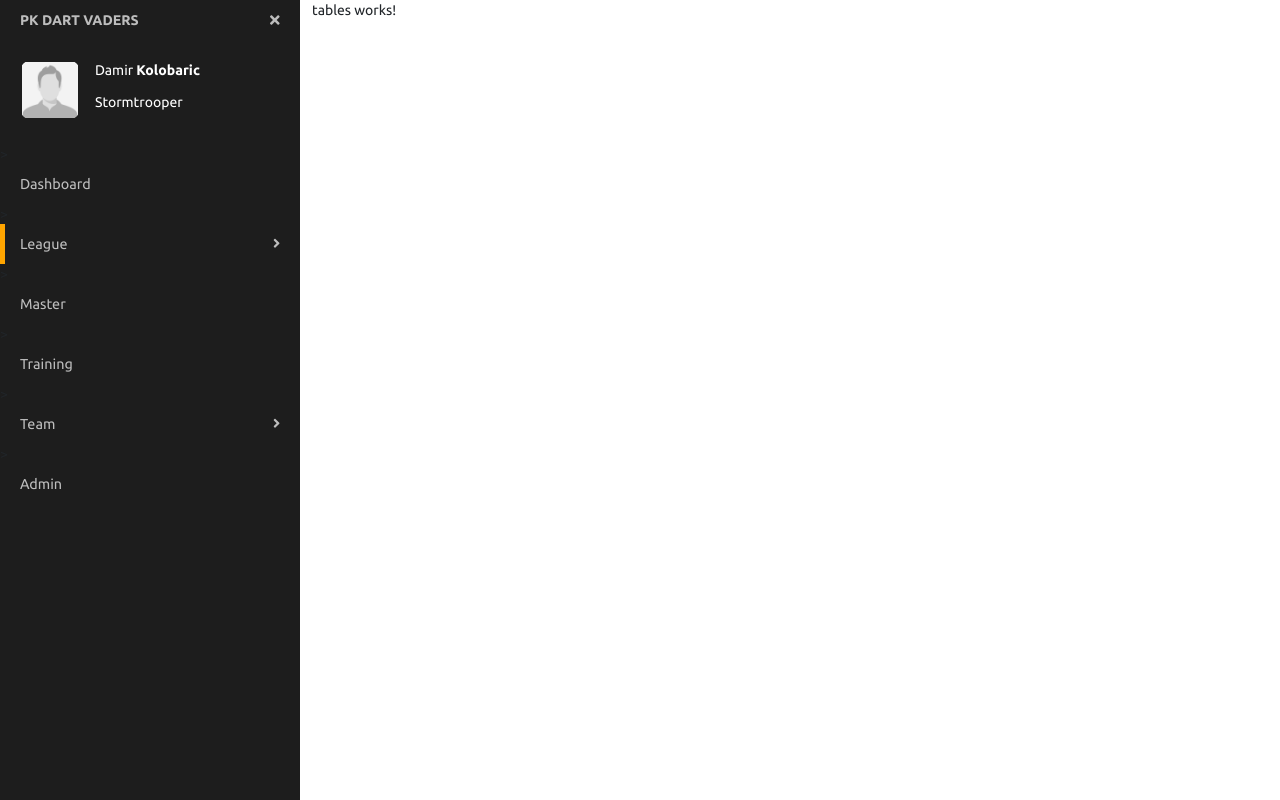
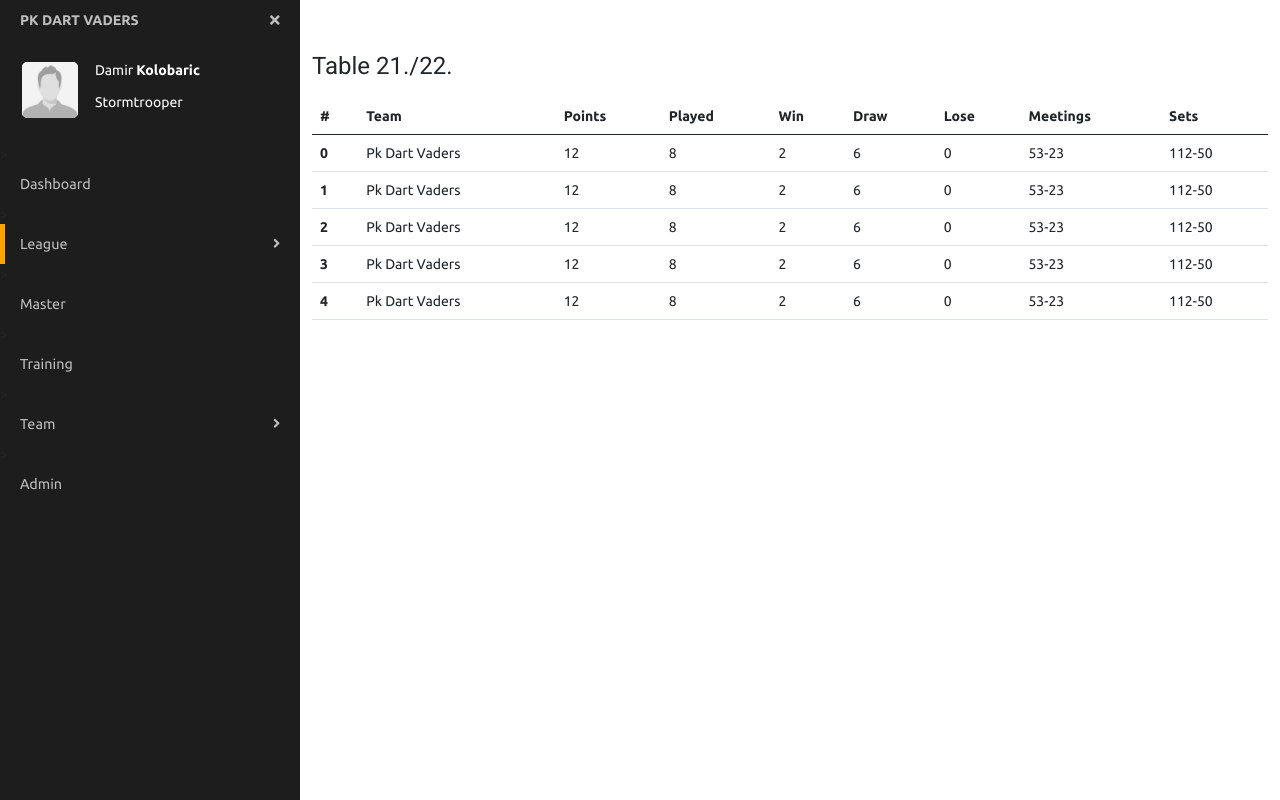
Before and after one commit to dambasb/pk_dart_vaders, an Angular app: page /league/table in a window 1280 px wide. Built offline with nearby package versions, Linux system fonts and the light colour scheme.

Commit message:
sipmple table

```diff
--- a/src/app/app-routing.module.ts
+++ b/src/app/app-routing.module.ts
@@ -5,7 +5,7 @@ import { DashboardComponent } from './dashboard/dashboard.component';
 import { FixturesComponent } from './league/fixtures/fixtures.component';
 import { LeagueComponent } from './league/league.component';
 import { StatesComponent } from './league/states/states.component';
-import { TablesComponent } from './league/tables/tables.component';
+import { TablesComponent } from './league/table/table.component';
 import { MasterComponent } from './master/master.component';
 import { TeamComponent } from './team/team.component';
 import { TrainingComponent } from './training/training.component';
--- a/src/app/app.module.ts
+++ b/src/app/app.module.ts
@@ -12,7 +12,7 @@ import { TrainingComponent } from './training/training.component';
 import { TeamComponent } from './team/team.component';
 import { AdminComponent } from './admin/admin.component';
 import { FixturesComponent } from './league/fixtures/fixtures.component';
-import { TablesComponent } from './league/tables/tables.component';
+import { TablesComponent } from './league/table/table.component';
 import { StatesComponent } from './league/states/states.component';
 import { PlayersComponent } from './team/players/players.component';
 import { BrowserAnimationsModule } from '@angular/platform-browser/animations';
--- /dev/null
+++ b/src/app/league/table/table.component.html
@@ -0,0 +1,40 @@
+<div class="row md-mt-50 red">
+  <div class="col-sm-12">
+    <h1>Table 21./22.</h1>
+  </div>
+</div>
+
+<div class="row">
+  <div class="col-sm-12">
+
+    <table class="table">
+      <thead>
+        <tr>
+          <th scope="col">#</th>
+          <th scope="col">Team</th>
+          <th scope="col">Points</th>
+          <th scope="col">Played</th>
+          <th scope="col">Win</th>
+          <th scope="col">Draw</th>
+          <th scope="col">Lose</th>
+          <th scope="col">Meetings</th>
+          <th scope="col">Sets</th>
+        </tr>
+      </thead>
+      <tbody>
+        <tr *ngFor="let item of table; index as i">
+          <th scope="row">{{i}}</th>
+          <td>{{item.team}}</td>
+          <td>{{item.points}}</td>
+          <td>{{item.played}}</td>
+          <td>{{item.win}}</td>
+          <td>{{item.draw}}</td>
+          <td>{{item.lose}}</td>
+          <td>{{item.meetings}}</td>
+          <td>{{item.sets}}</td>
+        </tr>
+      </tbody>
+    </table>
+
+  </div>
+</div>
--- /dev/null
+++ b/src/app/league/table/table.component.less
@@ -0,0 +1,3 @@
+h1 {
+  margin-top: 50px;
+}
--- /dev/null
+++ b/src/app/league/table/table.component.ts
@@ -0,0 +1,18 @@
+import { Component, OnInit } from '@angular/core';
+import { TableService } from './table.service';
+
+@Component({
+  selector: 'app-tables',
+  templateUrl: './table.component.html',
+  styleUrls: ['./table.component.less'],
+  providers: [TableService]
+})
+export class TablesComponent implements OnInit {
+  table = [];
+  constructor(private tableService: TableService) { }
+
+  ngOnInit(): void {
+    this.table = this.tableService.getTable();
+  }
+
+}
--- /dev/null
+++ b/src/app/league/table/table.service.ts
@@ -0,0 +1,58 @@
+export class TableService {
+  table = [
+    {
+      team: 'Pk Dart Vaders',
+      points: 12,
+      played: 8,
+      win: 2,
+      draw: 6,
+      lose: 0,
+      meetings: '53-23',
+      sets: '112-50'
+    },
+    {
+      team: 'Pk Dart Vaders',
+      points: 12,
+      played: 8,
+      win: 2,
+      draw: 6,
+      lose: 0,
+      meetings: '53-23',
+      sets: '112-50'
+    },
+    {
+      team: 'Pk Dart Vaders',
+      points: 12,
+      played: 8,
+      win: 2,
+      draw: 6,
+      lose: 0,
+      meetings: '53-23',
+      sets: '112-50'
+    },
+    {
+      team: 'Pk Dart Vaders',
+      points: 12,
+      played: 8,
+      win: 2,
+      draw: 6,
+      lose: 0,
+      meetings: '53-23',
+      sets: '112-50'
+    },
+    {
+      team: 'Pk Dart Vaders',
+      points: 12,
+      played: 8,
+      win: 2,
+      draw: 6,
+      lose: 0,
+      meetings: '53-23',
+      sets: '112-50'
+    }
+  ];
+
+  getTable() {
+    return this.table.slice();
+  }
+}
--- a/src/app/league/tables/tables.component.html
+++ /dev/null
@@ -1 +0,0 @@
-<p>tables works!</p>
--- a/src/app/league/tables/tables.component.ts
+++ /dev/null
@@ -1,15 +0,0 @@
-import { Component, OnInit } from '@angular/core';
-
-@Component({
-  selector: 'app-tables',
-  templateUrl: './tables.component.html',
-  styleUrls: ['./tables.component.less']
-})
-export class TablesComponent implements OnInit {
-
-  constructor() { }
-
-  ngOnInit(): void {
-  }
-
-}
```
Also changed, not shown: src/app/league/tables/tables.component.less (deleted).
